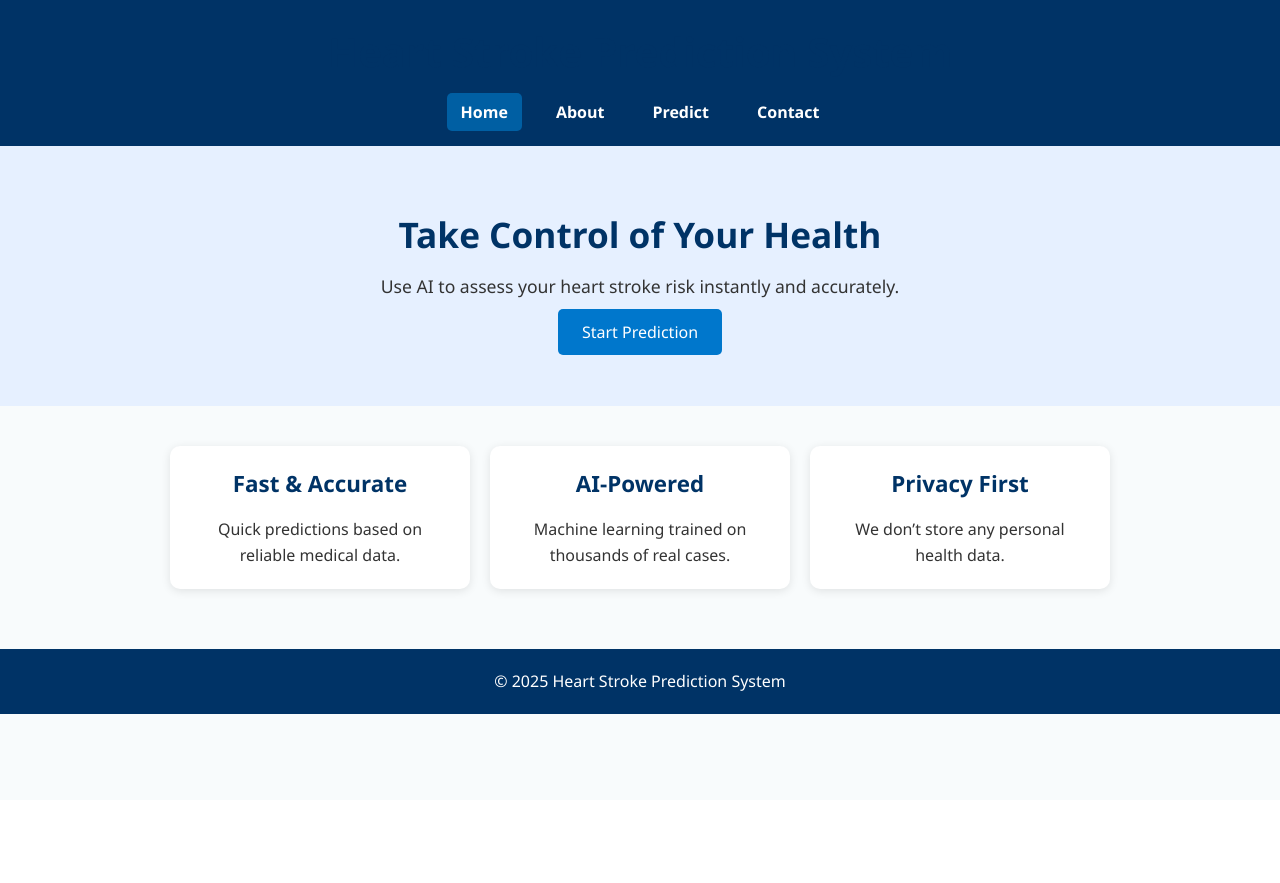
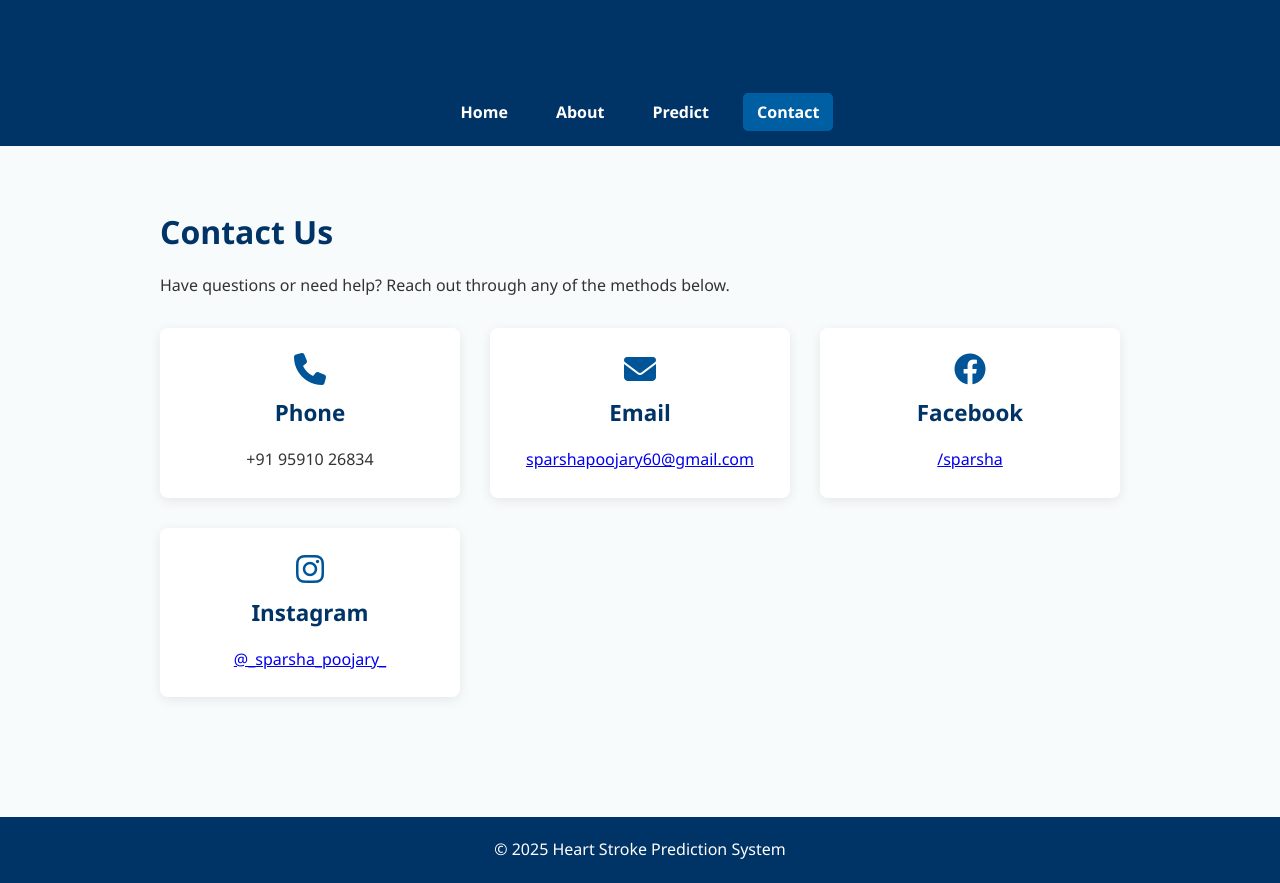
Before and after one commit to sparsha-lab/stroke-prediction, a Flask app: page / in a window 1280 px wide. Before the commit the page ends 714 px from the top, so only its background shows below. Run offline with Flask 3, Linux system fonts and the light colour scheme; parts of the project's set-up code (start-up, migrations or seed data) failed here and were passed over.

Commit message:
Update index.html

```diff
--- a/templates/index.html
+++ b/templates/index.html
@@ -3,47 +3,55 @@
 <head>
     <meta charset="UTF-8" />
     <meta name="viewport" content="width=device-width, initial-scale=1.0" />
-    <title>Heart Stroke Prediction - Home</title>
+    <title>Contact - Heart Stroke Prediction</title>
     <link rel="stylesheet" href="{{ url_for('static', filename='style.css') }}">
+    <link rel="stylesheet" href="https://cdnjs.cloudflare.com/ajax/libs/font-awesome/6.4.0/css/all.min.css" crossorigin="anonymous" />
 </head>
 <body>
+
 <header>
     <h1>Heart Stroke Prediction System</h1>
     <nav>
         <ul>
-                <li><a href="/" class="active">Home</a></li>
+            <li><a href="/">Home</a></li>
             <li><a href="/about">About</a></li>
             <li><a href="/predict">Predict</a></li>
-                <li><a href="/contact">Contact</a></li>
+            <li><a href="/contact" class="active">Contact</a></li>
         </ul>
     </nav>
 </header>
 
-    <section class="hero">
-        <div class="hero-content">
-            <h2>Take Control of Your Health</h2>
-            <p>Use AI to assess your heart stroke risk instantly and accurately.</p>
-            <a href="/predict" class="btn">Start Prediction</a>
+<section class="contact-section">
+    <h2>Contact Us</h2>
+    <p>Have questions or need help? Reach out through any of the methods below.</p>
+
+    <div class="contact-grid">
+        <div class="contact-card">
+            <i class="fas fa-phone"></i>
+            <h3>Phone</h3>
+            <p>+91 95910 26834</p>
         </div>
-    </section>
-
-    <section class="features">
-        <div class="feature">
-            <h3>Fast & Accurate</h3>
-            <p>Quick predictions based on reliable medical data.</p>
+        <div class="contact-card">
+            <i class="fas fa-envelope"></i>
+            <h3>Email</h3>
+            <p><a href="mailto:sparshapoojary60@gmail.com">sparshapoojary60@gmail.com</a></p>
         </div>
-        <div class="feature">
-            <h3>AI-Powered</h3>
-            <p>Machine learning trained on thousands of real cases.</p>
+        <div class="contact-card">
+            <i class="fab fa-facebook"></i>
+            <h3>Facebook</h3>
+            <p><a href="https://www.facebook.com/sparsha/" target="_blank">/sparsha</a></p>
         </div>
-        <div class="feature">
-            <h3>Privacy First</h3>
-            <p>We don’t store any personal health data.</p>
+        <div class="contact-card">
+            <i class="fab fa-instagram"></i>
+            <h3>Instagram</h3>
+            <p><a href="https://www.instagram.com/_sparsha_poojary_/" target="_blank">@_sparsha_poojary_</a></p>
+        </div>
     </div>
 </section>
 
 <footer>
     <p>&copy; 2025 Heart Stroke Prediction System</p>
 </footer>
+
 </body>
 </html>
```
Lines whose indentation alone changed are shown as unchanged.
